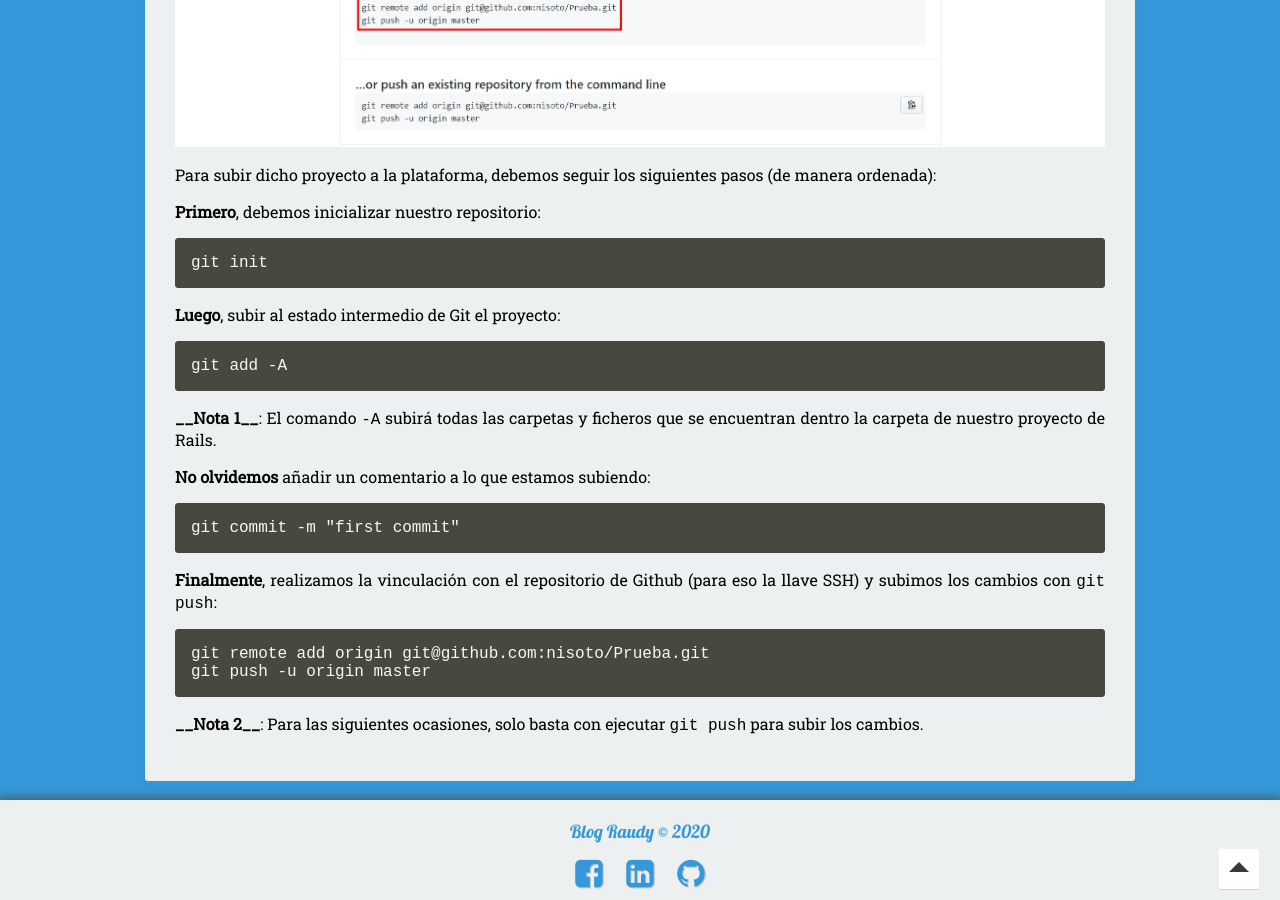
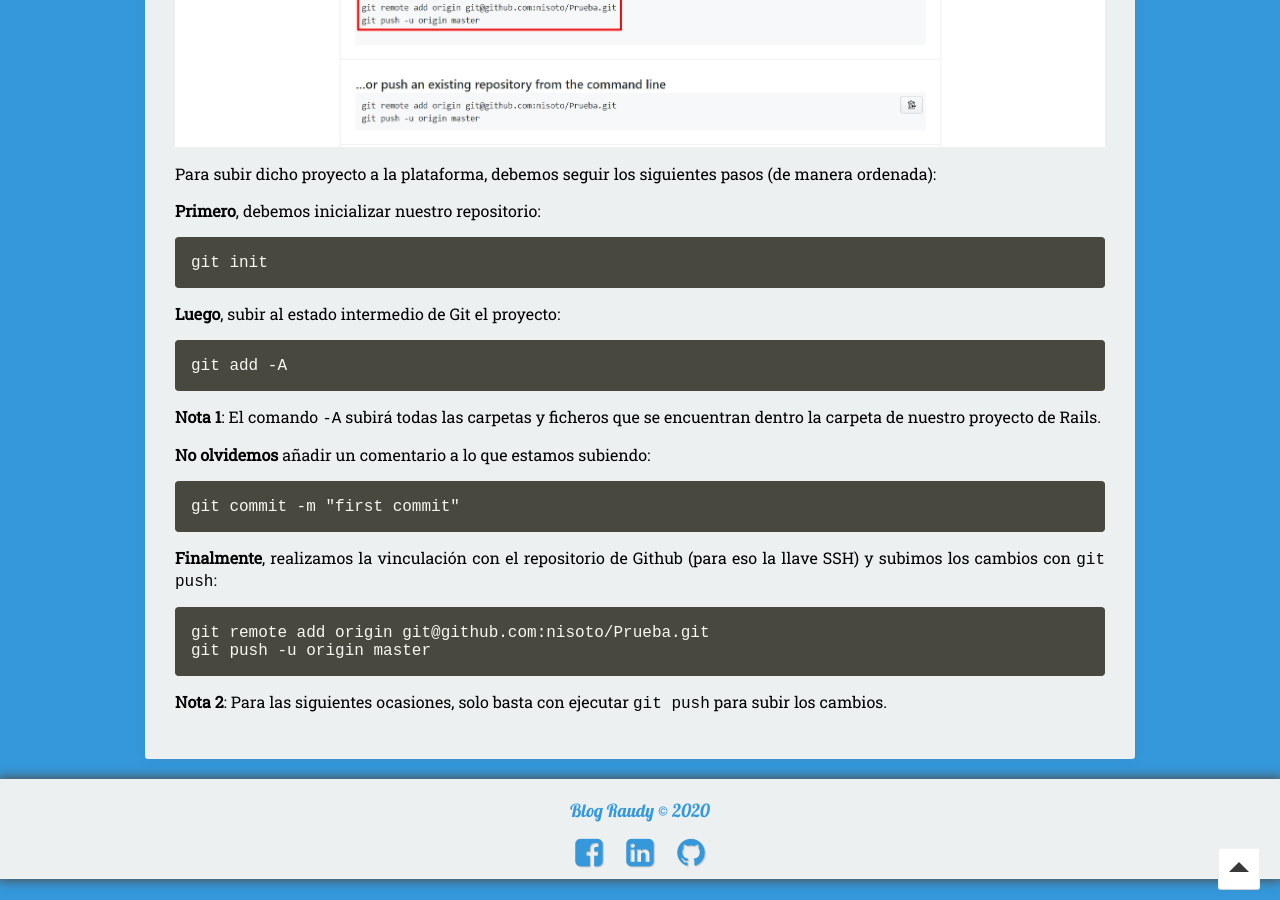
Before and after one commit to nisoto/Blog-anterior-2.0, a Jekyll site: the page built from _posts/2020-04-14-rails-iii-instalacion.md, in a window 1280 px wide and 900 px high, scrolled down 3417 px. Built offline with Jekyll 4.4.1, drawn with Linux system fonts in a browser that asks for light colours; nearby versions of some CDN libraries.

````diff
--- a/_posts/2020-04-14-rails-iii-instalacion.md
+++ b/_posts/2020-04-14-rails-iii-instalacion.md
@@ -120,7 +120,7 @@ git init
 git add -A
 ```
 
-**__Nota 1__**: El comando `-A` subirá todas las carpetas y ficheros que se encuentran dentro la carpeta de nuestro proyecto de Rails.
+**Nota 1**: El comando `-A` subirá todas las carpetas y ficheros que se encuentran dentro la carpeta de nuestro proyecto de Rails.
 
 **No olvidemos** añadir un comentario a lo que estamos subiendo:
 
@@ -135,4 +135,4 @@ git remote add origin git@github.com:nisoto/Prueba.git
 git push -u origin master
 ```
 
-**__Nota 2__**: Para las siguientes ocasiones, solo basta con ejecutar `git push` para subir los cambios.
+**Nota 2**: Para las siguientes ocasiones, solo basta con ejecutar `git push` para subir los cambios.
````
